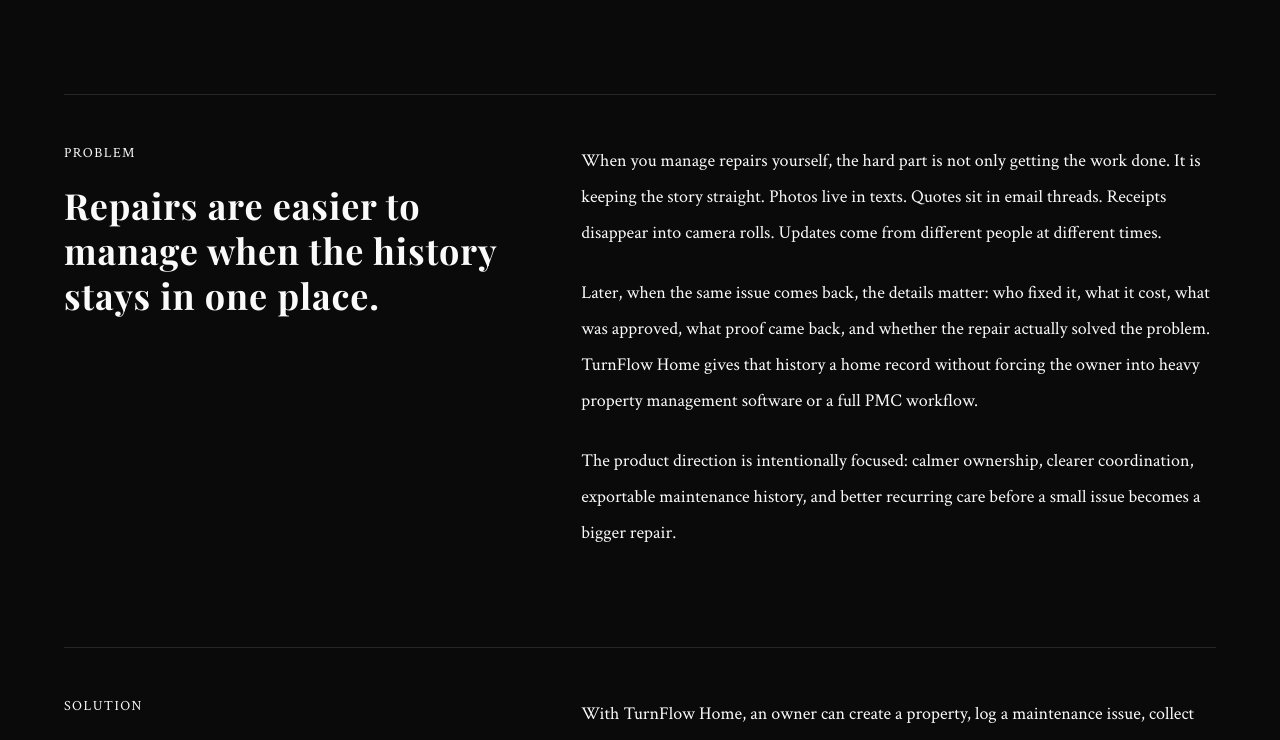
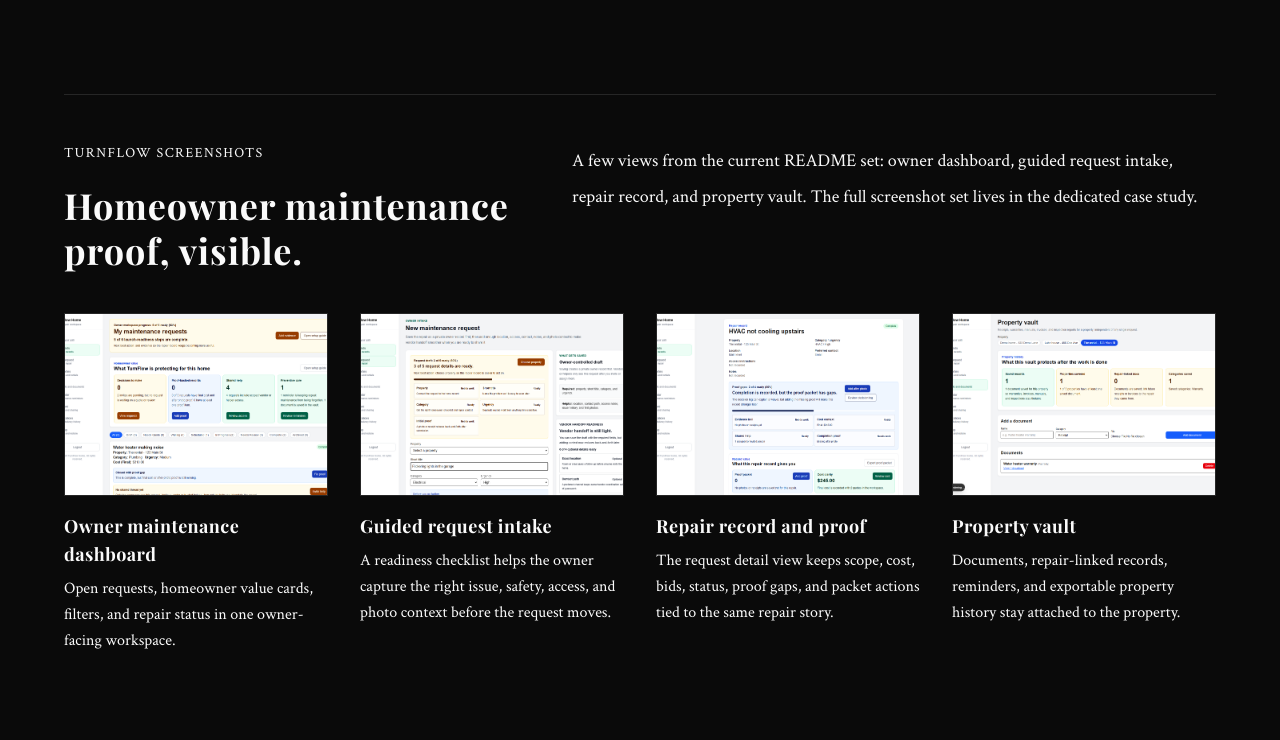
Before and after one commit to hypnoticdata777/calmCommandCenter, a React (Vite) app: page /work in a window 1280 px wide. Shown: the part 7914-8654 px from the top of the page. Built offline with nearby package versions, Linux system fonts and the light colour scheme.

Commit message:
Show TurnFlow screenshots on Work page

```diff
--- a/src/app/pages/Work.tsx
+++ b/src/app/pages/Work.tsx
@@ -113,6 +113,45 @@
   "Owner, vendor, and collaborator portals",
   "Proof packets, vault docs, reminders, and billing records",
   "Automated verification and route smoke scripts in place",
+];
+
+const turnFlowScreenshots = [
+  {
+    title: "Owner maintenance dashboard",
+    caption:
+      "Open requests, homeowner value cards, filters, and repair status in one owner-facing workspace.",
+    src: "/images/work/turnflow-home/dashboard.png",
+    alt: "TurnFlow Home dashboard showing maintenance requests, homeowner value cards, filters, and repair status.",
+    width: 1920,
+    height: 1080,
+  },
+  {
+    title: "Guided request intake",
+    caption:
+      "A readiness checklist helps the owner capture the right issue, safety, access, and photo context before the request moves.",
+    src: "/images/work/turnflow-home/new-request-checklist.png",
+    alt: "TurnFlow Home new maintenance request screen with readiness checklist and owner-controlled draft guidance.",
+    width: 1920,
+    height: 1080,
+  },
+  {
+    title: "Repair record and proof",
+    caption:
+      "The request detail view keeps scope, cost, bids, status, proof gaps, and packet actions tied to the same repair story.",
+    src: "/images/work/turnflow-home/request-detail.png",
+    alt: "TurnFlow Home repair record showing proof gaps, cost clarity, completion status, and proof packet actions.",
+    width: 1920,
+    height: 1080,
+  },
+  {
+    title: "Property vault",
+    caption:
+      "Documents, repair-linked records, reminders, and exportable property history stay attached to the property.",
+    src: "/images/work/turnflow-home/property-vault.png",
+    alt: "TurnFlow Home property vault showing saved records, repair-linked documents, and document upload controls.",
+    width: 1920,
+    height: 1080,
+  },
 ];
 
 const turnFlowFeatures = [
@@ -730,6 +769,55 @@
           whileInView={{ opacity: 1, y: 0 }}
           viewport={{ once: true, margin: "-120px" }}
           transition={{ duration: 0.9, ease: "easeIn" }}
+          className="space-y-10 border-t border-foreground/10 pt-12"
+        >
+          <div className="grid gap-8 lg:grid-cols-[0.85fr_1.15fr]">
+            <div className="space-y-5">
+              <SectionLabel>TurnFlow Screenshots</SectionLabel>
+              <h2 className="text-3xl md:text-4xl font-bold leading-tight tracking-wide">
+                Homeowner maintenance proof, visible.
+              </h2>
+            </div>
+
+            <p className="text-lg leading-loose text-foreground/65">
+              A few views from the current README set: owner dashboard, guided
+              request intake, repair record, and property vault. The full
+              screenshot set lives in the dedicated case study.
+            </p>
+          </div>
+
+          <div className="grid gap-8 sm:grid-cols-2 lg:grid-cols-4">
+            {turnFlowScreenshots.map((screenshot) => (
+              <figure key={screenshot.title} className="space-y-4">
+                <div className="overflow-hidden border border-foreground/10 bg-background/40">
+                  <img
+                    src={screenshot.src}
+                    alt={screenshot.alt}
+                    width={screenshot.width}
+                    height={screenshot.height}
+                    className="aspect-[16/11] w-full object-cover object-top"
+                    decoding="async"
+                    loading="lazy"
+                  />
+                </div>
+                <figcaption className="space-y-2">
+                  <h3 className="text-lg font-bold tracking-wide">
+                    {screenshot.title}
+                  </h3>
+                  <p className="leading-relaxed text-foreground/55">
+                    {screenshot.caption}
+                  </p>
+                </figcaption>
+              </figure>
+            ))}
+          </div>
+        </motion.section>
+
+        <motion.section
+          initial={{ opacity: 0, y: 18 }}
+          whileInView={{ opacity: 1, y: 0 }}
+          viewport={{ once: true, margin: "-120px" }}
+          transition={{ duration: 0.9, ease: "easeIn" }}
           className="grid gap-12 border-t border-foreground/10 pt-12 lg:grid-cols-[0.85fr_1.15fr]"
         >
           <div className="space-y-5">
```
Also changed, not shown: 2 other files (tests, documents, lock files or other folders).
